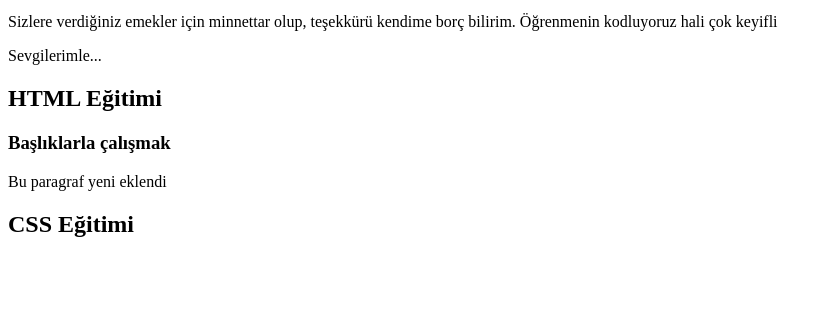
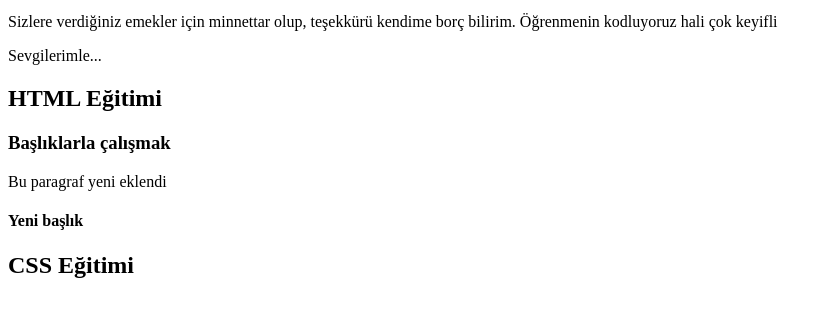
Before and after one commit to semradinc/html, a plain HTML site: page index.html in a window 1280 px wide. Shown: the part 87-404 px from the top of the page, without its empty margins (0-831 px from the left). Drawn offline with Linux system fonts and the light colour scheme.

Commit message:
Başlık eklendi

```diff
--- a/index.html
+++ b/index.html
@@ -13,5 +13,6 @@
 <p>
     Bu paragraf yeni eklendi
 </p>
+<h4>Yeni başlık</h4>
 
 <h2>CSS Eğitimi</h2>
```
